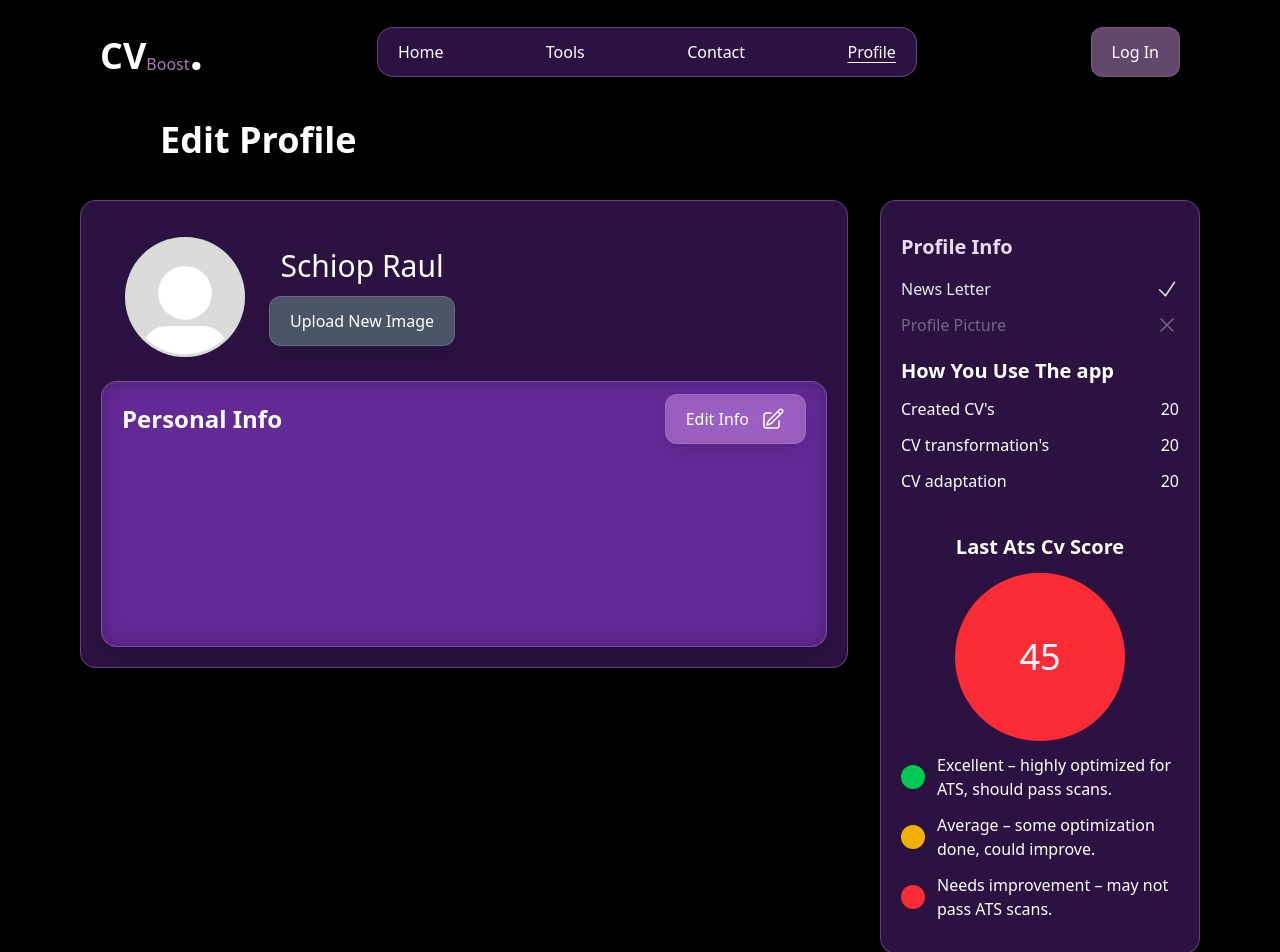
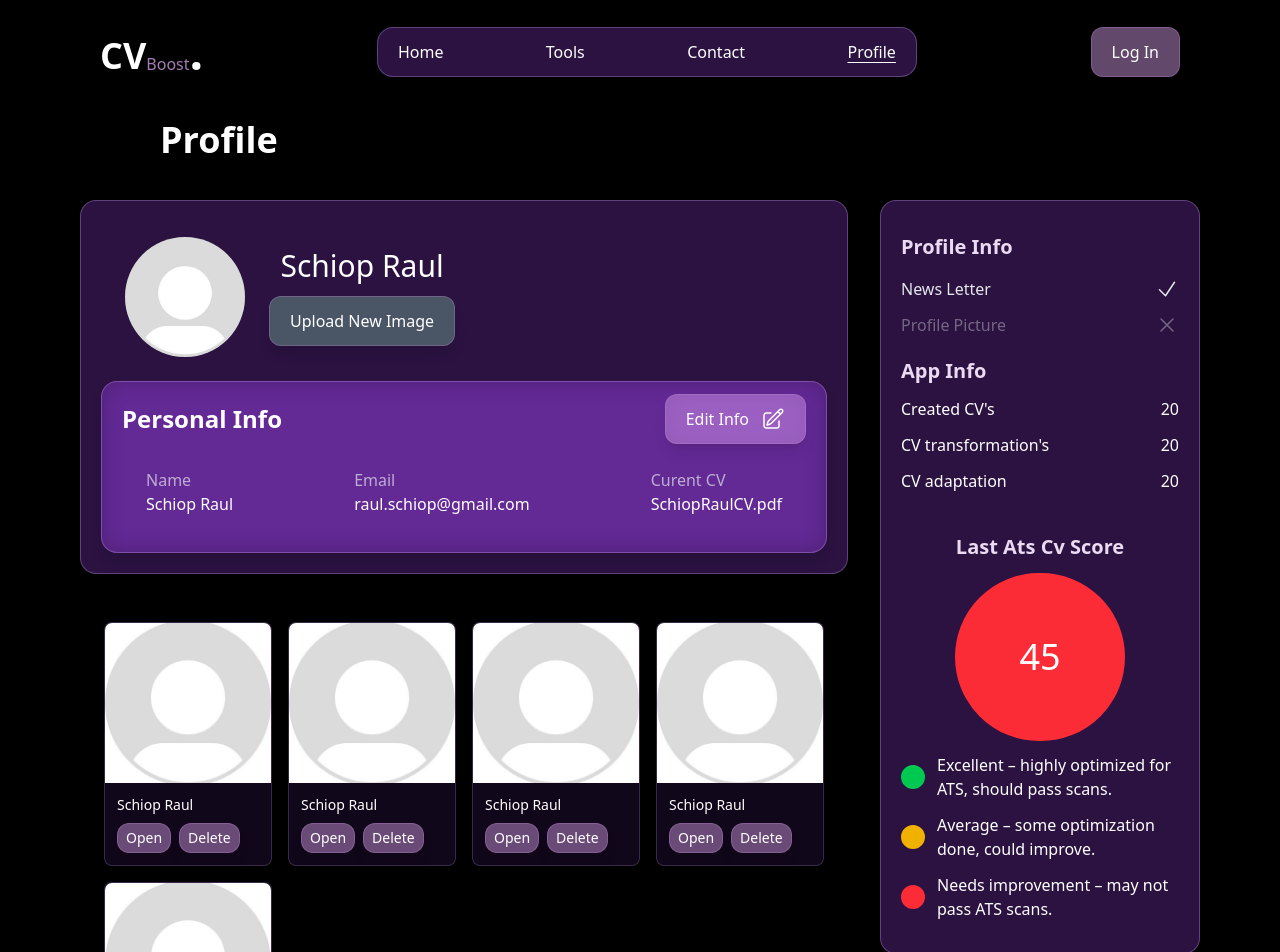
Before and after one commit to RaulSchiop/CVBoost, a Next.js app in the folder frontend/: page /profile in a window 1280 px wide. Shown: the top 952 px of the page. Built offline with nearby package versions, Linux system fonts and the light colour scheme.

Commit message:
profilePage

```diff
--- /dev/null
+++ b/frontend/src/Components/Buttons/SmallMainBtn.tsx
@@ -0,0 +1,34 @@
+"use client";
+import { motion } from "motion/react";
+
+type Props = {
+   children: React.ReactNode;
+   onClick?: () => void;
+   type?: "submit" | "button";
+};
+
+export default function SmallBtn({ children, onClick, type }: Props) {
+   return (
+      <motion.button
+         type={type}
+         onClick={onClick}
+         initial={{ opacity: 0, y: -500 }}
+         animate={{ opacity: 1, y: 0 }}
+         transition={{ type: "spring", duration: 0.5 }}
+         whileHover={{
+            scale: 1.1,
+
+            transition: { type: "spring", duration: 0.4 },
+         }}
+         whileTap={{
+            scale: 0.9,
+
+            transition: { type: "spring", duration: 0.4 },
+         }}
+         className="text-white flex items-center justify-between px-2 py-1 gap-3
+                  bg-accent-700/50 backdrop-blur-md border border-accent-700/30 rounded-xl shadow-lg  active:bg-accent-300"
+      >
+         {children}
+      </motion.button>
+   );
+}
--- a/frontend/src/app/(routes)/profile/page.tsx
+++ b/frontend/src/app/(routes)/profile/page.tsx
@@ -6,16 +6,47 @@ import NoImage from "../../../../public/no image.jpg";
 import { useState } from "react";
 import GrayButton from "@/Components/Buttons/GrayButton";
 import MainBtn from "@/Components/Buttons/MainBtn";
+import SmallBtn from "@/Components/Buttons/SmallMainBtn";
+type UserInfo = {
+   name: string;
+   email: string;
+};
 
 export default function ProfilePage() {
    const [image, setImage] = useState<string | undefined>(undefined);
+   const [accInfo, setAccInfo] = useState<UserInfo>({
+      name: "Schiop Raul",
+      email: "raul.schiop@gmail.com",
+   });
    const [ats, setAts] = useState<number>(45);
+   const [cvs, setCvs] = useState<UserInfo[]>([
+      {
+         name: "Schiop Raul",
+         email: "raul.schiop@gmail.com",
+      },
+      {
+         name: "Schiop Raul",
+         email: "raul.schiop@gmail.com",
+      },
+      {
+         name: "Schiop Raul",
+         email: "raul.schiop@gmail.com",
+      },
+      {
+         name: "Schiop Raul",
+         email: "raul.schiop@gmail.com",
+      },
+      {
+         name: "Schiop Raul",
+         email: "raul.schiop@gmail.com",
+      },
+   ]);
 
    return (
       <div className="min-h-screen flex flex-col items-center">
          <div className="bg-black pt-30 px-5 md:px-20 w-full">
             <h1 className="text-white text-4xl font-bold px-20 mb-10">
-               Edit Profile
+               Profile
             </h1>
 
             <div className="w-full max-w-[1200px] mx-auto grid grid-cols-1 lg:grid-cols-[1fr_320px] gap-8">
@@ -38,13 +69,13 @@ export default function ProfilePage() {
                      </div>
 
                      <MainCard ClassName="mb-2">
-                        <div className="h-60 ">
+                        <div className=" ">
                            <div className="flex items-center justify-between">
-                              <h1 className="text-white text-2xl font-bold ">
+                              <h1 className="text-white text-xl lg:text-2xl font-bold ">
                                  Personal Info
                               </h1>
                               <MainBtn>
-                                 Edit Info
+                                 <p>Edit Info</p>
                                  <svg
                                     xmlns="http://www.w3.org/2000/svg"
                                     fill="none"
@@ -61,9 +92,61 @@ export default function ProfilePage() {
                                  </svg>
                               </MainBtn>
                            </div>
+                           <div className="flex items-start md:items-center justify-between flex-col md:flex-row  gap-3 p-6">
+                              <div>
+                                 <h2 className="text-gray-200/70">Name</h2>
+                                 <p>{accInfo.name}</p>
+                              </div>
+                              <div>
+                                 <h2 className="text-gray-200/70">Email</h2>
+                                 <p>{accInfo.email}</p>
+                              </div>
+                              <div>
+                                 <h2 className="text-gray-200/70">Curent CV</h2>
+                                 <p>SchiopRaulCV.pdf</p>
+                              </div>
+                           </div>
                         </div>
                      </MainCard>
                   </MainCard>
+                  <div className="min-h-10 p-6">
+                     {cvs.length === 0 ? (
+                        <p className="text-white/70">
+                           No resumes uploaded yet.
+                        </p>
+                     ) : (
+                        <ul className="grid grid-cols-2 sm:grid-cols-3 md:grid-cols-4 gap-4">
+                           {cvs.map((file, index) => (
+                              <li
+                                 key={index}
+                                 className="bg-purple-500/10 border border-purple-300/20 rounded-lg overflow-hidden"
+                              >
+                                 <div className="relative h-40 w-full">
+                                    <Image
+                                       src={image || NoImage}
+                                       alt={`${file.name} preview`}
+                                       fill
+                                       className="object-cover"
+                                    />
+                                 </div>
+                                 <div className="p-3 flex flex-col gap-2">
+                                    <h3 className="text-white text-sm font-medium truncate">
+                                       {file.name}
+                                    </h3>
+                                    <div className="flex items-center  gap-2">
+                                       <SmallBtn>
+                                          <p className="text-sm">Open</p>
+                                       </SmallBtn>
+                                       <SmallBtn>
+                                          <p className="text-sm">Delete</p>
+                                       </SmallBtn>
+                                    </div>
+                                 </div>
+                              </li>
+                           ))}
+                        </ul>
+                     )}
+                  </div>
                </div>
                <div className="lg:sticky top-[50px] self-start ">
                   <MainCard ClassName="w-full">
@@ -112,8 +195,8 @@ export default function ProfilePage() {
                         </ul>
 
                         <div>
-                           <h1 className="text-xl font-bold mb-3">
-                              How You Use The app
+                           <h1 className="text-xl  text-accent-900 font-bold mb-3">
+                              App Info
                            </h1>
                            <ul>
                               <li className="flex items-center justify-between gap-4 mb-3">
@@ -131,7 +214,7 @@ export default function ProfilePage() {
                            </ul>
                         </div>
                         <div className="flex w-full items-center justify-center flex-col py-5">
-                           <h1 className="lg:text-xl text-2xl font-bold mb-3 text-">
+                           <h1 className="lg:text-xl text-accent-900 text-2xl font-bold mb-3 text-">
                               Last Ats Cv Score
                            </h1>
                            <div
```
